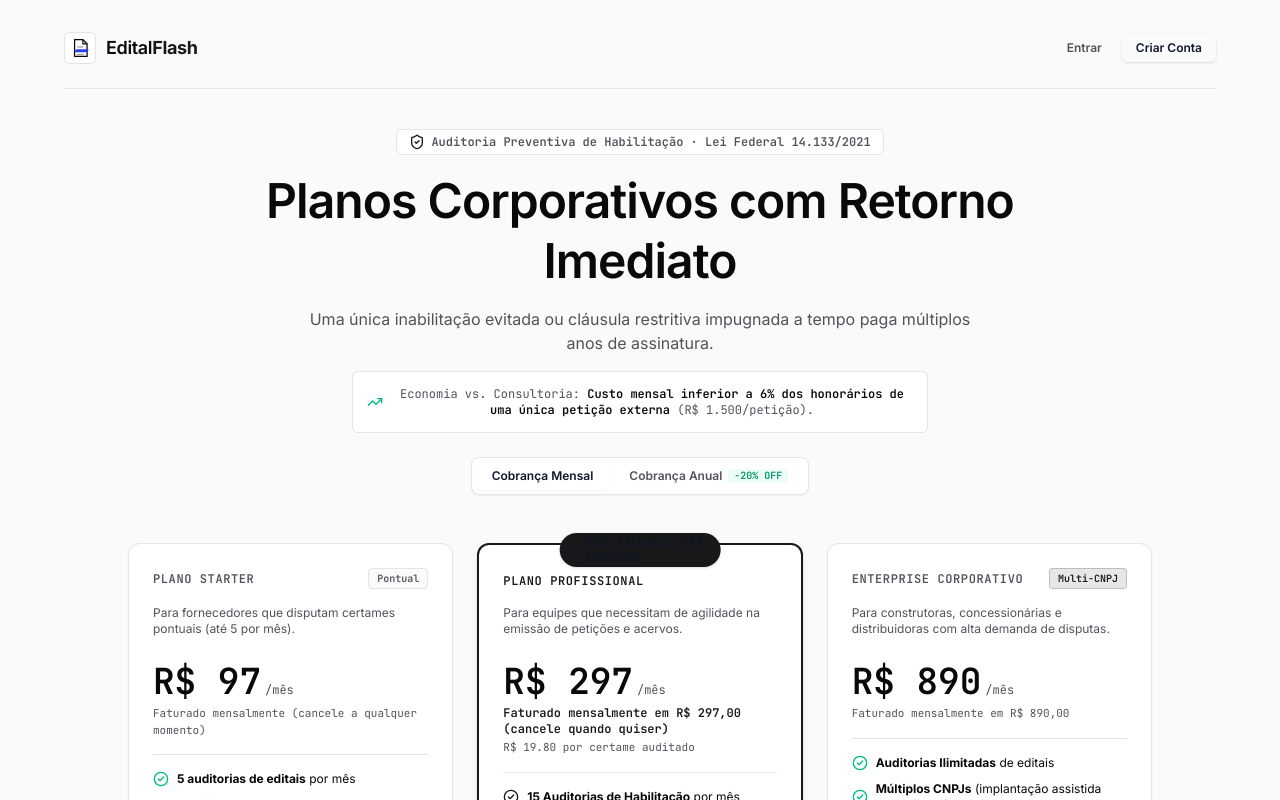
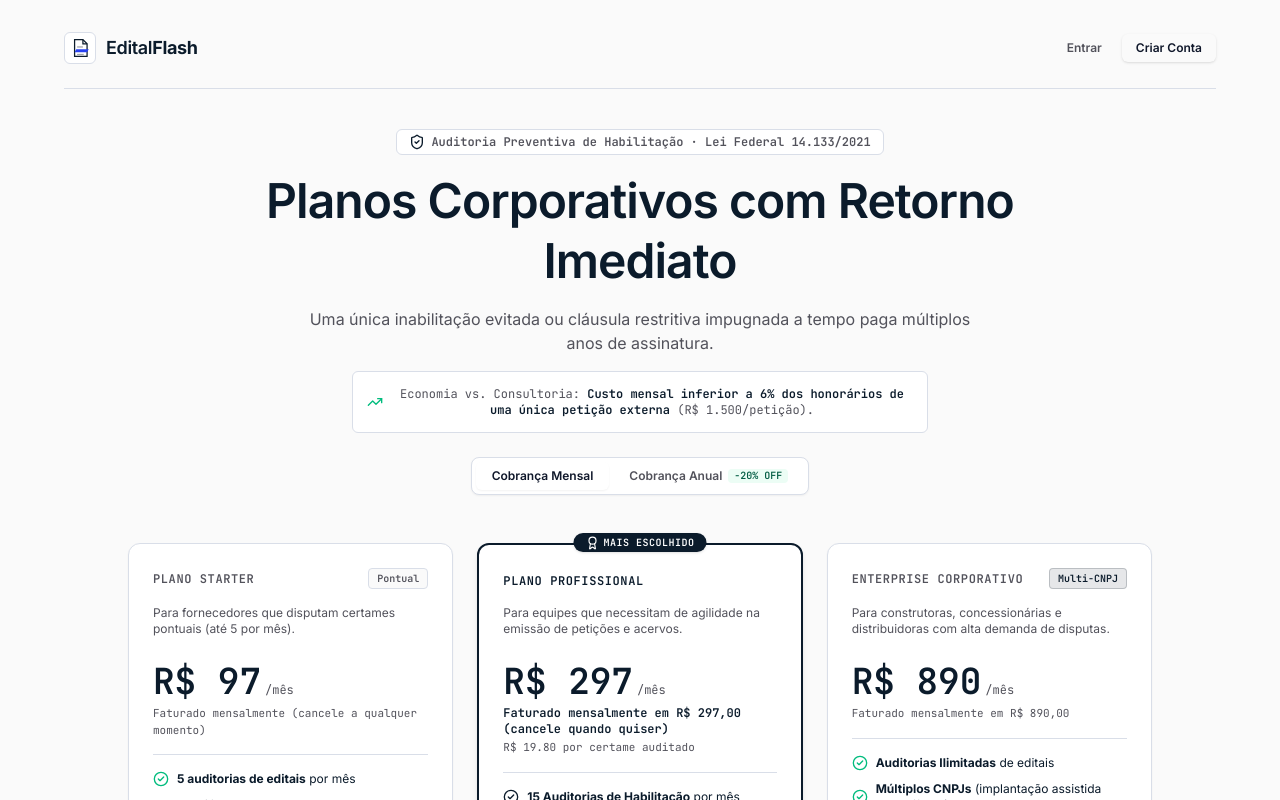
Before and after one commit to renanoacruz-gif/editalflash, a Next.js app: page /pricing in a window 1280 px wide. Shown: the top 800 px of the page. Built offline with nearby package versions, Linux system fonts and the light colour scheme; no server answers.

Commit message:
fix(accessibility): fix WCAG AA contrast on badges and single-line plan pill

```diff
--- a/app/globals.css
+++ b/app/globals.css
@@ -1,6 +1,17 @@
 @import "tailwindcss";
 
 :root {
+  /* Tokens de Marca Oficiais */
+  --ink: #0B1B2B;
+  --paper: #F7F5F0;
+  --mist: #E6EAF2;
+  --line: #D9DEE8;
+  --flash: #2F5BFF;
+  --flash-lt: #8AA2FF;
+  --ok: #12A150;
+  --warn: #E0A100;
+  --bad: #D92D20;
+
   /* 1. Base Neutra e Superfícies (Clean Light Mode Exclusivo) */
   --bg-base: #FAFAFA;
   --bg-surface: #FFFFFF;
@@ -8,33 +19,33 @@
   --bg-hover: #ECECEE;
 
   /* 2. Tipografia e Contraste Estrito (Preto sobre Branco Real) */
-  --text-primary: #09090B;     /* Títulos, números, dados periciais */
+  --text-primary: #0B1B2B;     /* Títulos, números, dados periciais */
   --text-secondary: #52525B;   /* Textos explicativos e descrições */
   --text-muted: #71717A;       /* Legendas, metadados secundários e placeholders */
 
   /* 3. Linhas Divisórias e Bordas Leves */
-  --border-subtle: #E4E4E7;
-  --border-strong: #D4D4D8;
+  --border-subtle: #D9DEE8;
+  --border-strong: #CBD5E1;
 
   /* 4. Cor Institucional (Sóbria e Executiva) */
-  --brand: #18181B;            /* Preto corporativo elegante para CTAs principais */
-  --brand-accent: #2563EB;     /* Azul institucional para links e seleções */
+  --brand: #0B1B2B;            /* Preto corporativo elegante para CTAs principais */
+  --brand-accent: #2F5BFF;     /* Azul institucional para links e seleções */
   --brand-tint: #EFF6FF;
 
   /* 5. Vereditos de Habilitação (Semáforo Pericial Art. 62) */
-  --status-pass: #059669;
+  --status-pass: #065F46;
   --status-pass-bg: #ECFDF5;
   --status-pass-border: #A7F3D0;
 
-  --status-warn: #D97706;
+  --status-warn: #78350F;
   --status-warn-bg: #FFFBEB;
   --status-warn-border: #FDE68A;
 
-  --status-danger: #DC2626;
-  --status-danger-bg: #FEF2F2;
+  --status-danger: #9F1239;
+  --status-danger-bg: #FFF1F2;
   --status-danger-border: #FECACA;
 
-  --status-review: #7C3AED;
+  --status-review: #5B21B6;
   --status-review-bg: #F5F3FF;
   --status-review-border: #DDD6FE;
 
--- a/app/page.tsx
+++ b/app/page.tsx
@@ -466,8 +466,8 @@ export default function LandingPage() {
 
             {/* PLANO PRO — MAIS POPULAR */}
             <div className="bg-white border-2 border-[var(--brand)] rounded-xl p-6 flex flex-col justify-between relative shadow-md">
-              <div className="absolute -top-3 left-1/2 -translate-x-1/2 px-3 py-0.5 rounded-full bg-[#18181B] text-white text-[10px] font-medium tracking-wide">
-                Mais Escolhido por Empresas
+              <div className="absolute -top-3 left-1/2 -translate-x-1/2 px-3 py-0.5 rounded-full bg-[var(--brand)] text-white text-[10px] font-semibold tracking-wide whitespace-nowrap shadow-sm">
+                Mais escolhido
               </div>
               <div>
                 <div className="text-xs font-semibold text-blue-950 mb-1">
--- a/app/pricing/page.tsx
+++ b/app/pricing/page.tsx
@@ -272,9 +272,9 @@ export default function PricingPage() {
 
           {/* PLANO PROFISSIONAL — MAIS ESCOLHIDO */}
           <div className="bg-[var(--surface)] rounded-xl p-6 border-2 border-[var(--brand)] shadow-md relative flex flex-col justify-between space-y-6">
-            <div className="absolute -top-3 left-1/2 -translate-x-1/2 bg-[var(--brand)] text-[#0F172A] text-[10px] font-mono font-bold uppercase tracking-wider px-3 py-0.5 rounded-full shadow flex items-center gap-1">
-              <Award className="w-3.5 h-3.5" />
-              <span>Mais Escolhido por Empresas</span>
+            <div className="absolute -top-3 left-1/2 -translate-x-1/2 bg-[var(--brand)] text-white text-[10px] font-mono font-bold uppercase tracking-wider px-3 py-0.5 rounded-full shadow flex items-center gap-1 whitespace-nowrap">
+              <Award className="w-3.5 h-3.5 text-white" />
+              <span>Mais escolhido</span>
             </div>
 
             <div className="space-y-4 pt-1">
@@ -447,7 +447,7 @@ export default function PricingPage() {
               </div>
 
               {/* Selo Setup Recomendado para alavancar LTV */}
-              <div className="inline-flex items-center gap-1.5 px-3 py-1 rounded-full bg-emerald-500/10 border border-emerald-500/30 text-emerald-600 dark:text-emerald-400 text-xs font-mono font-bold shrink-0 self-start sm:self-auto">
+              <div className="inline-flex items-center gap-1.5 px-3 py-1 rounded-full bg-emerald-50 border border-emerald-200 text-emerald-800 dark:bg-emerald-950/40 dark:text-emerald-300 text-xs font-mono font-bold shrink-0 self-start sm:self-auto">
                 <Sparkles className="w-3.5 h-3.5" />
                 <span>Setup Assistido Recomendado (R$ 497)</span>
               </div>
--- a/components/InteractiveHeroScanner.tsx
+++ b/components/InteractiveHeroScanner.tsx
@@ -23,8 +23,8 @@ export const InteractiveHeroScanner: React.FC = () => {
       page: "Pág. 38, Linhas 14-18",
       verdict: "PASSA",
       statusText: "PL da sua empresa: R$ 420.000 (14,0%) vs Exigido: R$ 300.000 (10%). Conforme Art. 69.",
-      statusColor: "text-emerald-500",
-      badgeBg: "bg-emerald-500/10 border-emerald-500/30 text-emerald-400",
+      statusColor: "text-emerald-700",
+      badgeBg: "bg-emerald-50 border-emerald-200 text-emerald-800",
     },
     {
       title: "2. Verificação de Atestados",
@@ -32,8 +32,8 @@ export const InteractiveHeroScanner: React.FC = () => {
       page: "Pág. 44, Linhas 2-6",
       verdict: "RESSALVA / IMPUGNAÇÃO",
       statusText: "Vedação de somatório ilegal (Súmula 263 TCU). Seu cofre possui 48.500 m² em 3 CATs. Minuta gerada.",
-      statusColor: "text-amber-500",
-      badgeBg: "bg-amber-500/10 border-amber-500/30 text-amber-400",
+      statusColor: "text-amber-800",
+      badgeBg: "bg-amber-50 border-amber-200 text-amber-900",
     },
     {
       title: "3. Validação de Certidões",
@@ -41,8 +41,8 @@ export const InteractiveHeroScanner: React.FC = () => {
       page: "Pág. 29, Linhas 9-11",
       verdict: "PASSA",
       statusText: "Certidão Estadual emitida em 10/10/2026. Validade restante: 42 dias. Conforme Art. 68.",
-      statusColor: "text-emerald-500",
-      badgeBg: "bg-emerald-500/10 border-emerald-500/30 text-emerald-400",
+      statusColor: "text-emerald-700",
+      badgeBg: "bg-emerald-50 border-emerald-200 text-emerald-800",
     },
   ];
 
@@ -105,7 +105,7 @@ export const InteractiveHeroScanner: React.FC = () => {
               <div className="absolute top-0 left-0 bottom-0 w-1.5 bg-[#18181B]" />
               <div className="text-[10px] text-[#18181B] font-bold mb-1.5 flex items-center justify-between">
                 <span className="font-mono tracking-tight">{current.page}</span>
-                <span className="text-[9px] px-2 py-0.5 rounded-full bg-[#1B2347] border border-[#4A5FFF]/30 text-[#18181B] font-mono font-semibold">
+                <span className="text-[9px] px-2 py-0.5 rounded-full bg-[#1B2347] border border-[#4A5FFF]/30 text-white font-mono font-semibold">
                   Extração Conforme
                 </span>
               </div>
@@ -148,7 +148,7 @@ export const InteractiveHeroScanner: React.FC = () => {
                 </span>
               </div>
 
-              <h4 className="text-sm font-bold text-white font-display mb-2 tracking-tight">
+              <h4 className="text-sm font-bold text-[#09090B] font-display mb-2 tracking-tight">
                 {current.title}
               </h4>
 
--- a/components/InteractiveParecerPreview.tsx
+++ b/components/InteractiveParecerPreview.tsx
@@ -95,7 +95,7 @@ export const InteractiveParecerPreview: React.FC = () => {
           </div>
 
           <div className="flex items-center gap-3">
-            <span className="text-[11px] bg-[#121B2D] px-2.5 py-0.5 rounded border border-[#E4E4E7] text-[#09090B]">
+            <span className="text-[11px] bg-[#121B2D] px-2.5 py-0.5 rounded border border-[#26324A] text-white font-mono">
               Visualização Interativa A4 • Pág. 1 de 2
             </span>
             <a
--- a/components/ui/badge.tsx
+++ b/components/ui/badge.tsx
@@ -7,10 +7,10 @@ export interface BadgeProps extends React.HTMLAttributes<HTMLSpanElement> {
 
 export const Badge: React.FC<BadgeProps> = ({ className, variant = "neutral", children, ...props }) => {
   const variants = {
-    pass: "bg-[rgba(16,185,129,0.1)] text-[#059669] border border-[rgba(16,185,129,0.2)]",
-    warning: "bg-[rgba(245,158,11,0.1)] text-[#D97706] border border-[rgba(245,158,11,0.2)]",
-    danger: "bg-[rgba(239,68,68,0.1)] text-[#DC2626] border border-[rgba(239,68,68,0.2)]",
-    neutral: "bg-[#F1F5F9] text-[#475569] border border-[#E2E8F0]",
+    pass: "bg-emerald-50 text-emerald-800 border border-emerald-200 dark:bg-emerald-950/40 dark:text-emerald-300 dark:border-emerald-800/40",
+    warning: "bg-amber-50 text-amber-900 border border-amber-200 dark:bg-amber-950/40 dark:text-amber-300 dark:border-amber-800/40",
+    danger: "bg-rose-50 text-rose-800 border border-rose-200 dark:bg-rose-950/40 dark:text-rose-300 dark:border-rose-800/40",
+    neutral: "bg-slate-100 text-slate-800 border border-slate-200 dark:bg-slate-800 dark:text-slate-200 dark:border-slate-700",
   };
 
   return (
```
